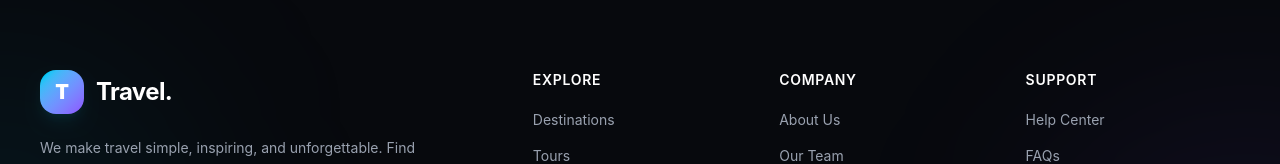
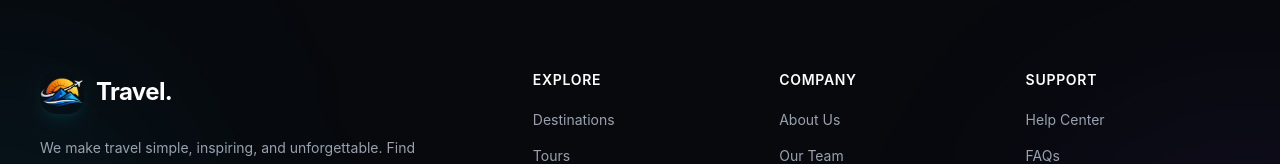
Before and after one commit to MohanlalManna24/Travel, a React (Vite) app: page / in a window 1280 px wide. Shown: the part 4128-4292 px from the top of the page. Built offline with nearby package versions, Linux system fonts and the light colour scheme; no server answers.

Commit message:
update footer section

```diff
--- a/src/components/Footer.jsx
+++ b/src/components/Footer.jsx
@@ -1,6 +1,7 @@
 import { FaFacebookF, FaInstagram, FaTwitter, FaYoutube } from "react-icons/fa";
 import { HiArrowUpRight } from "react-icons/hi2";
 import { FiMail, FiMapPin, FiPhone } from "react-icons/fi";
+import logo from "../../src/assets/icons/logo.png";
 
 const Footer = () => {
   const currentYear = new Date().getFullYear();
@@ -17,8 +18,8 @@ const Footer = () => {
           {/* Brand */}
           <div className="col-span-2 flex flex-col items-left text-left">
             <a href="#" className="group inline-flex items-center gap-3">
-              <div className="flex h-11 w-11 items-center justify-center rounded-2xl bg-linear-to-br from-cyan-400 to-violet-500 shadow-lg shadow-cyan-500/10 transition-transform duration-300 group-hover:rotate-6 group-hover:scale-110">
-                <span className="text-xl font-black text-white">T</span>
+              <div className="flex h-11 w-11 items-center justify-center rounded-2xl shadow-lg shadow-cyan-500/10 transition-transform duration-300 group-hover:rotate-6 group-hover:scale-110">
+                <img src={logo} alt="logo"/>
               </div>
 
               <span className="text-2xl font-bold tracking-tight">Travel.</span>
```
